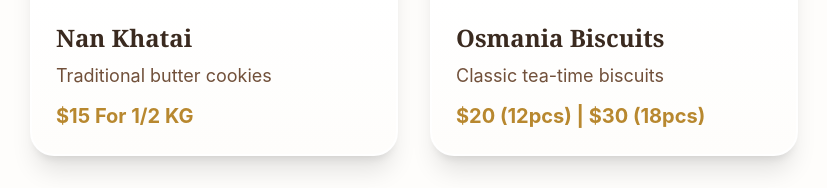
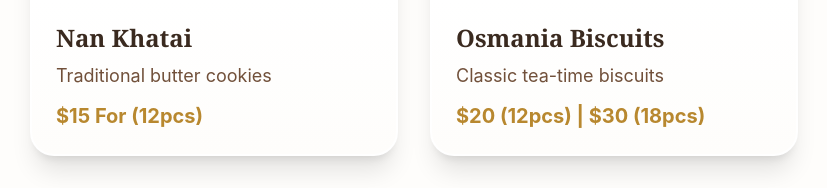
Before and after one commit to Farnazmoh/softlycovered_bakers, a Next.js app: page / in a window 1280 px wide. Shown: the part 1261-1449 px from the top of the page, without its empty margins (226-1053 px from the left). Built offline with nearby package versions, Linux system fonts and the light colour scheme.

Commit message:
update price description for Nan Khatai product

```diff
--- a/app/page.tsx
+++ b/app/page.tsx
@@ -70,7 +70,7 @@ export default function Home() {
             <h3 className="text-4xl font-serif font-bold text-brown-900 mb-8 text-center">Our Delicious Products</h3>
             <div className="grid md:grid-cols-2 gap-8">
               {[
-                { name: "Nan Khatai", desc: "Traditional butter cookies", price: "$15 For 1/2 KG", images: ["/Nan khatai.jpeg", "/Nan khatai2.jpeg", "/Nan khatai3.jpeg"] },
+                { name: "Nan Khatai", desc: "Traditional butter cookies", price: "$15 For (12pcs)", images: ["/Nan khatai.jpeg", "/Nan khatai2.jpeg", "/Nan khatai3.jpeg"] },
                 { name: "Osmania Biscuits", desc: "Classic tea-time biscuits", price: "$20 (12pcs) | $30 (18pcs)", images: ["/Osmania1.jpeg","/Osmania Biscuits.jpeg",  "/Osmania2.jpeg"] },
                 { name: "Dryfruits Vanilla Tea Cake", desc: "Rich vanilla cake loaded with premium dry fruits", price: "$45 / 1kg", images: ["/Dryfruits-Vanila tea cake.jpeg", "/DV2.jpeg", "/DV3.jpeg"] },
                 { name: "Double Chocolate Banana Bread", desc: "Moist banana bread with double chocolate chips", price: "$22", images: ["/Double chocolate Banana Bread.jpeg", "/D2.jpeg", "/D3.jpeg"] },
```
